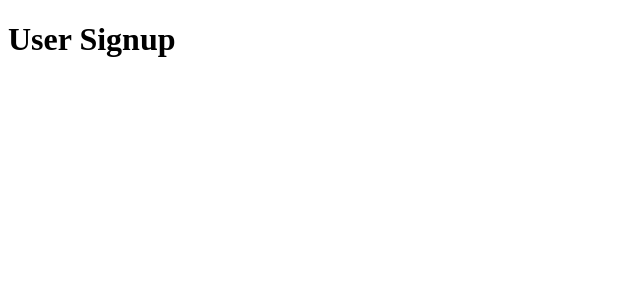
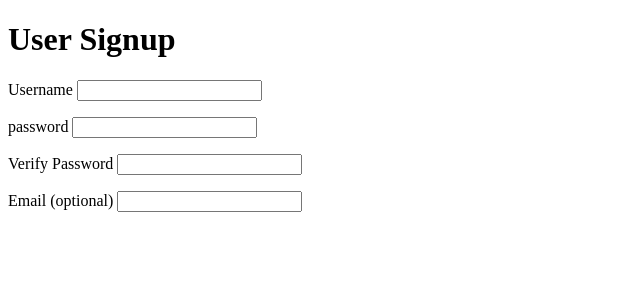
Before and after one commit to stevepichardo/user-signup, a Flask app: page / in a window 1280 px wide. Shown: the top 300 px of the page, without its empty margins (0-640 px from the left). Run offline with Flask 2, Linux system fonts and the light colour scheme.

Commit message:
all input fields set up for the user sign up

```diff
--- a/templates/form.html
+++ b/templates/form.html
@@ -2,4 +2,32 @@
 
 {% block content %}
 <h1>User Signup</h1>
+
+<form>
+    <p>
+        <label for="username">
+        Username
+         <input id="username" type="text" name="username" />
+        </label>
+    </p>
+    <p>
+        <label for="password">
+            password
+            <input id="password" type="password" name="password" />
+        </label>
+    </p>
+    <p>
+        <label for="verifypassword">
+            Verify Password
+            <input id="verifypassword" type="password" name="verifypassword" />
+        </label>
+    </p>
+    <p>
+        <label for="email">
+            Email (optional)
+            <input id="email" type"text" name="email">
+        </label>
+    </p>
+</form>
+
 {% endblock %}
```
